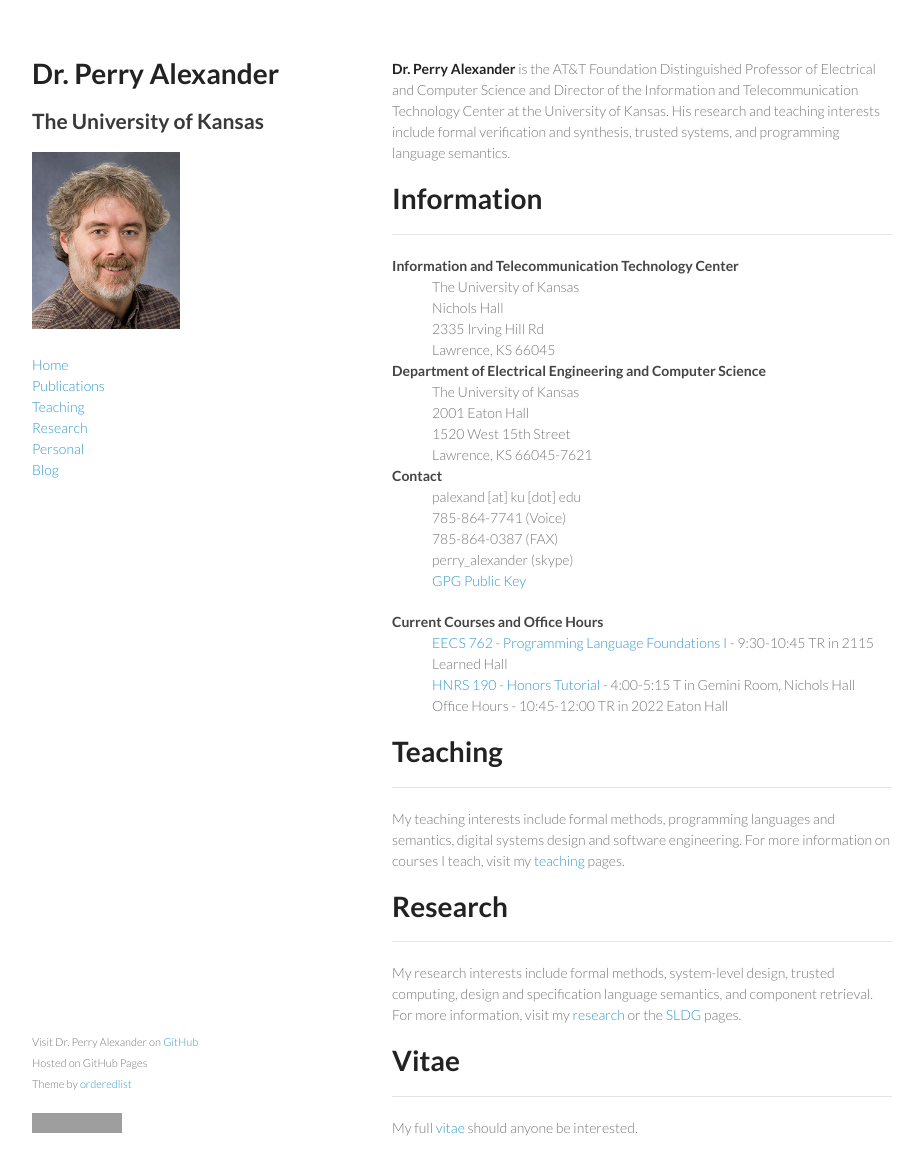
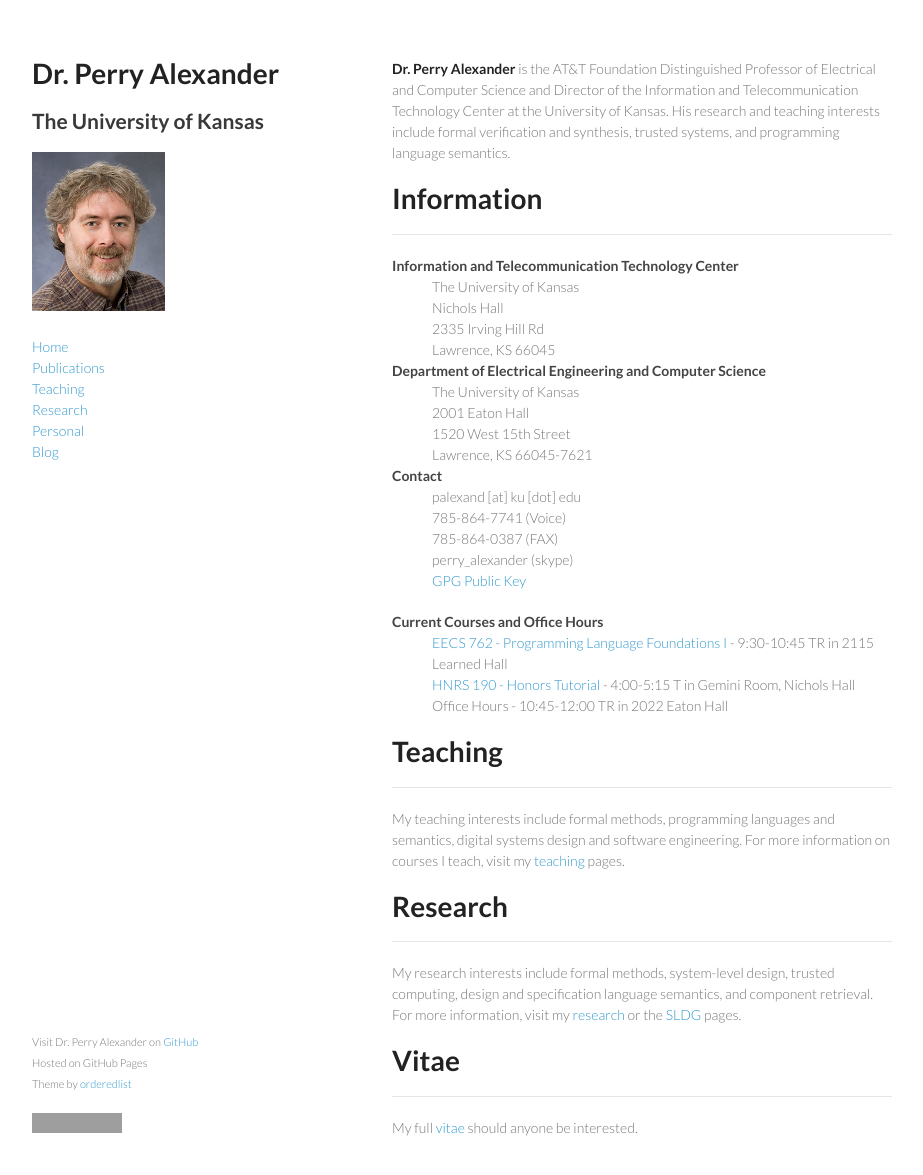
Before and after one commit to palexand/palexand.github.io, a Jekyll site: the page built from index.md, in a window 1280 px wide and 1208 px high. Shown: the top 1175 px of the window, without its empty margins (178-1101 px from the left). Built offline with Jekyll 4.4.1, drawn with Linux system fonts in a browser that asks for light colours; grey boxes are pictures that could not be loaded.

Commit message:
resizing image

```diff
--- a/_layouts/frontpage.html
+++ b/_layouts/frontpage.html
@@ -18,7 +18,7 @@
         <h1>{{ site.title }}</h1>
         <h2>{{ site.subtitle }}</h2>
 
-	<img src="{{ site.baseurl }}/images/Alexander_Perry.jpg" alt="Perry Alexander" height=177 width=148>
+	<img src="{{ site.baseurl }}/images/Alexander_Perry.jpg" alt="Perry Alexander" height=159 width=133>
 
         <p></p>
 	<a href="{{ site.baseurl }}/">Home</a><br>
```
